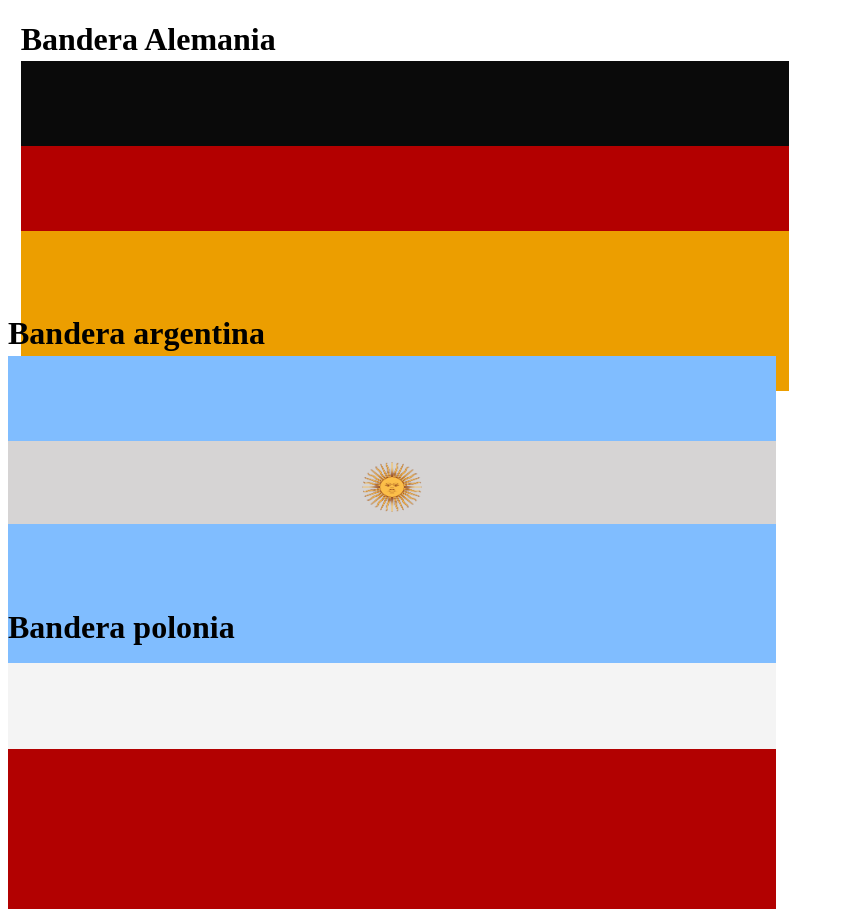
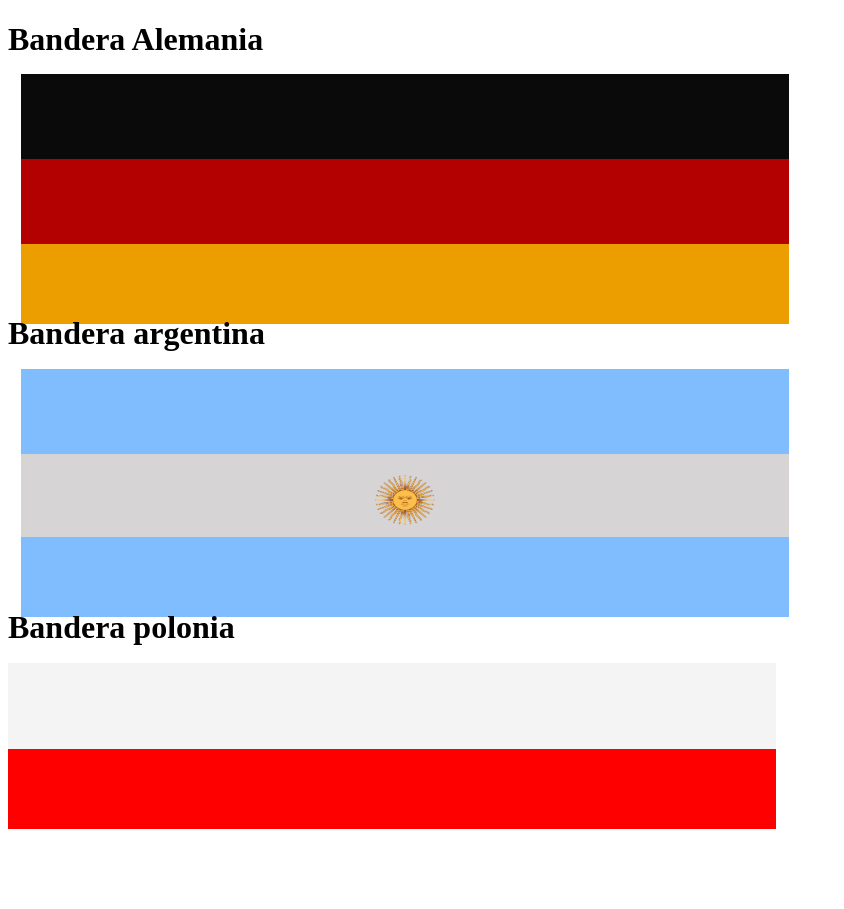
Before and after one commit to IvanCarp21/Banderas-PrograWEB, a plain HTML site: page Bandera alemania.html in a window 1280 px wide. Shown: the whole page, without its empty margins (0-844 px from the left). After the commit the page ends 829 px from the top, so only its background shows below. Drawn offline with Linux system fonts and the light colour scheme.

Commit message:
my first try

```diff
--- a/Bandera alemania.html
+++ b/Bandera alemania.html
@@ -13,7 +13,6 @@
     </script>
 </head>
 <body>
-<div class="bandera 1", style="margin:1%;">
     <!--Aqui va un comentario-->
     <!--En el servidor siempre ingresa al index.html-->
     <h1>Bandera Alemania</h1>
@@ -23,7 +22,8 @@
                 left: 113 px;
                 float: left;
                 top: 61px;
-                position: absolute;">
+                position: absolute;
+                margin:1%">
                 <h1></h1>
     </div>
     <div style="background-color: rgb(179, 0, 0);
@@ -32,20 +32,20 @@
                 float: left;
                 left: 146 px;
                 top: 146px;
-                position: absolute;">
+                position: absolute;
+                margin:1%;">
         <h2></h2>
     </div>
     <div style="background-color: rgb(236, 158, 0);
                 width:60%;
-                height:20%;
+                height:10%;
                 float: left;
                 left: 146 px;
                 top: 231px;
-                position: absolute;">
+                position: absolute;
+                margin:1%;">
         <h2></h2>
     </div>
-</div>
-<div class="bandera 2">
 <h1 style="
             top:294px;
             left:8px;
@@ -57,7 +57,8 @@
     left: 113 px;
     float: left;
     top: 356px;
-        position: absolute;">
+    position: absolute;
+    margin:1%;">
     <h1></h1>
 </div>
 <div style="background-color: rgb(214, 212, 212);
@@ -67,20 +68,20 @@
     left: 146 px;
     top: 441px;
     position: absolute;
-        text-align: center;">
+    text-align: center;
+    margin:1%;">
     <h1><img src="imag_arg.png"width="60"height="50"><h1>
 </div>
 <div style="background-color:  rgb(128, 189, 255);
     width:60%;
-        height:20%;
+    height:10%;
     float: left;
     left: 146 px;
     top: 524px;
-        position: absolute;">
+    position: absolute;
+    margin:1%;">
 <h2></h2>
 </div>
-</div>
-<div class="bandera 2">
 <h1 style="
             top:588px;
             left:8px;
@@ -95,15 +96,14 @@
 position: absolute;">
 <h2></h2>
 </div>
-    <div style="background-color:  rgb(178, 1, 1);
+<div style="background-color:  rgb(255, 0, 0);
     width:60%;
-        height:20%;
+    height:10%;
     float: left;
     left: 146 px;
     top: 749px;
     position: absolute;">
 <h2></h2>
 </div>
-</div>
 </body>
 </html>
```
Lines whose indentation alone changed are shown as unchanged.
